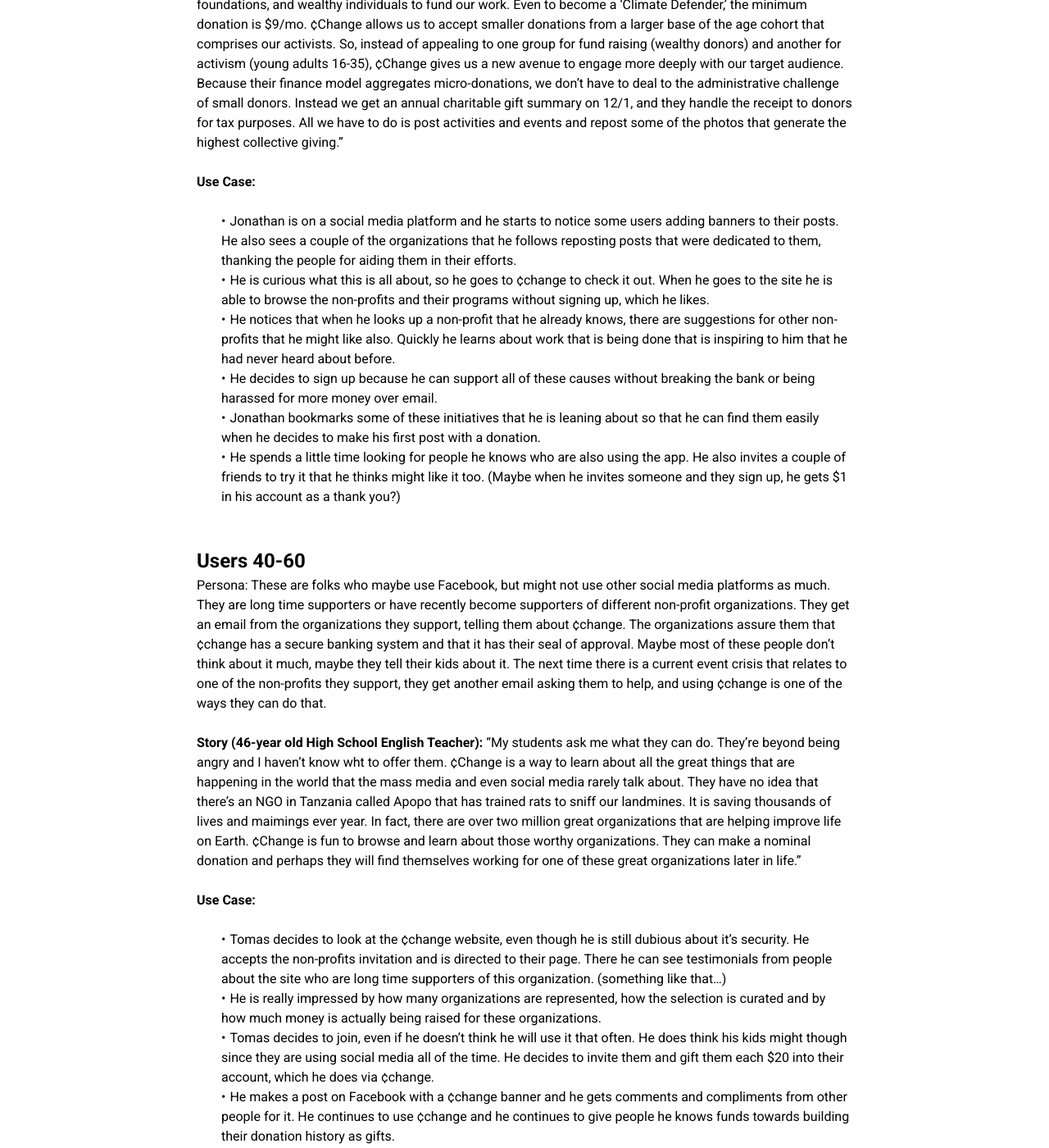
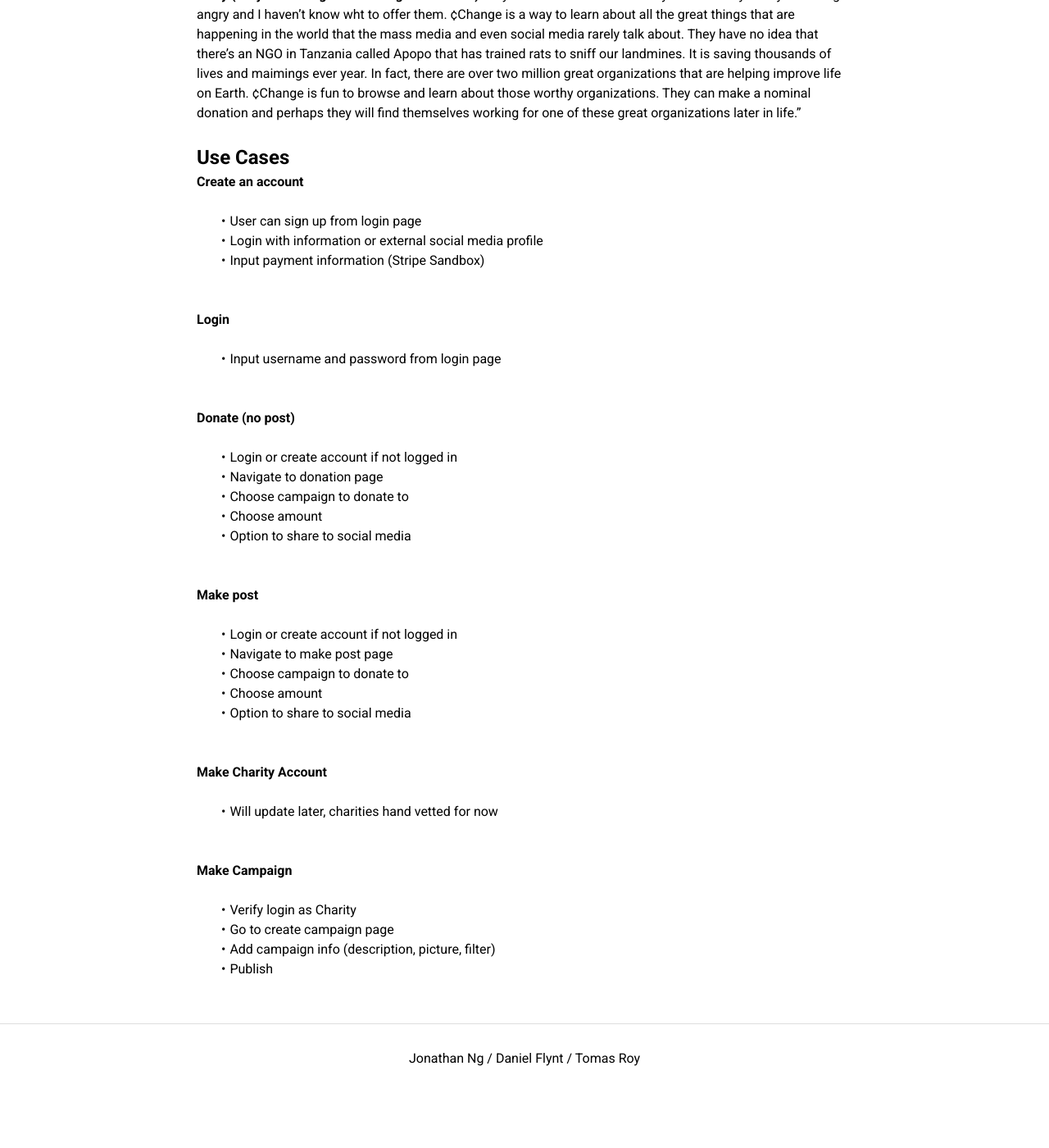
Before and after one commit to comp523-602/cchange-project, a Jekyll site: the page built from user-information.markdown, in a window 1280 px wide and 1400 px high, scrolled down 1169 px. Shown: the whole window at 82% size. Built offline with Jekyll 4.4.1, drawn with Linux system fonts in a browser that asks for light colours; after the commit the page ends 2502 px from its top, so only the background shows below that; some of the changed text lies outside the part shown.

Commit message:
Updated User Information

```diff
--- a/user-information.markdown
+++ b/user-information.markdown
@@ -10,34 +10,44 @@
 
 **Story (18-year old college freshman):** "I'm tired of hearing about how we're all doomed and the world is going to shit.  I want to do something, even if it's a little something, to make the world better. ¢Change helps me find the organizations that are doing important work, whether in the area of climate change, racial justice, the food system, fracking, etc. It motivates me to elevate my posts, so that friends or even strangers might be inspired to give to great organizations that are committed to the causes I care about. If my post inspires others to give, then my impact with 5¢ can grow to thousands of dollars. That makes me feel like I'm doing something more than waiting for the world to implode."
 
-**Use Case:**
-* Jonathan is on a social media platform and he starts to notice some users adding banners to their posts. He also sees a couple of the organizations that he follows reposting posts that were dedicated to them, thanking the people for aiding them in their efforts.
-* He is curious what this is all about, so he goes to ¢change to check it out. When he goes to the site he is able to browse the non-profits and their programs without signing up, which he likes.
-* He notices that when he looks up a non-profit that he already knows, there are suggestions for other non-profits that he might like also. Quickly he learns about work that is being done that is inspiring to him that he had never heard about before.
-* He decides to sign up because he can support all of these causes without breaking the bank or being harassed for more money over email.
-* Jonathan bookmarks some of these initiatives that he is leaning about so that he can find them easily when he decides to make his first post with a donation.
-* He spends a little time looking for people he knows who are also using the app. He also invites a couple of friends to try it that he thinks might like it too. (Maybe when he invites someone and they sign up, he gets $1 in his account as a thank you?)
-
 # Users 25-40
 **Persona:** This is someone who uses social media platforms somewhat to a great deal. They probably follow some non-profits or more socially/eco conscious folks on Facebook or Instagram. They would be drawn to ¢change because perhaps they have guilt for not doing more to contribute to issues that they want to see eradicated, but never feel that they the have extra income to make a significant donation. This is the first time they have seen an option for micro donating and that appeals to them.
 
 **Story (38-year old Program Manager at 350.org):** "We're still financially dependent on corporations, large foundations, and wealthy individuals to fund our work.  Even to become a 'Climate Defender,' the minimum donation is $9/mo.  ¢Change allows us to accept smaller donations from a larger base of the age cohort that comprises our activists. So, instead of appealing to one group for fund raising (wealthy donors) and another for activism (young adults 16-35), ¢Change gives us a new avenue to engage more deeply with our target audience.  Because their finance model aggregates micro-donations, we don't have to deal to the administrative challenge of small donors.  Instead we get an annual charitable gift summary on 12/1, and they handle the receipt to donors for tax purposes. All we have to do is post activities and events and repost some of the photos that generate the highest collective giving."
-
-**Use Case:**
-* Jonathan is on a social media platform and he starts to notice some users adding banners to their posts. He also sees a couple of the organizations that he follows reposting posts that were dedicated to them, thanking the people for aiding them in their efforts.
-* He is curious what this is all about, so he goes to ¢change to check it out. When he goes to the site he is able to browse the non-profits and their programs without signing up, which he likes.
-* He notices that when he looks up a non-profit that he already knows, there are suggestions for other non-profits that he might like also. Quickly he learns about work that is being done that is inspiring to him that he had never heard about before.
-* He decides to sign up because he can support all of these causes without breaking the bank or being harassed for more money over email.
-* Jonathan bookmarks some of these initiatives that he is leaning about so that he can find them easily when he decides to make his first post with a donation.
-* He spends a little time looking for people he knows who are also using the app. He also invites a couple of friends to try it that he thinks might like it too. (Maybe when he invites someone and they sign up, he gets $1 in his account as a thank you?)
 
 # Users 40-60
 Persona: These are folks who maybe use Facebook, but might not use other social media platforms as much. They are long time supporters or have recently become supporters of different non-profit organizations. They get an email from the organizations they support, telling them about ¢change. The organizations assure them that ¢change has a secure banking system and that it has their seal of approval. Maybe most of these people don't think about it much, maybe they tell their kids about it. The next time there is a current event crisis that relates to one of the non-profits they support, they get another email asking them to help, and using ¢change is one of the ways they can do that.
 
 **Story (46-year old High School English Teacher):** "My students ask me what they can do.  They're beyond being angry and I haven't know wht to offer them.  ¢Change is a way to learn about all the great things that are happening in the world that the mass media and even social media rarely talk about.  They have no idea that there's an NGO in Tanzania called Apopo that has trained rats to sniff our landmines.  It is saving thousands of lives and maimings ever year.  In fact, there are over two million great organizations that are helping improve life on Earth.  ¢Change is fun to browse and learn about those worthy organizations.  They can make a nominal donation and perhaps they will find themselves working for one of these great organizations later in life."
 
-**Use Case:**
-* Tomas decides to look at the ¢change website, even though he is still dubious about it's security.  He accepts the non-profits invitation and is directed to their page. There he can see testimonials from people about the site who are long time supporters of this organization. (something like that...)
-* He is really impressed by how many organizations are represented, how the selection is curated and by how much money is actually being raised for these organizations.
-* Tomas decides to join, even if he doesn't think he will use it that often. He does think his kids might though since they are using social media all of the time. He decides to invite them and gift them each $20 into their account, which he does via ¢change.
-* He makes a post on Facebook with a  ¢change banner and he gets comments and compliments from other people for it. He continues to use ¢change and he continues to give people he knows funds towards building their donation history as gifts.
+# Use Cases
+**Create an account**
+* User can sign up from login page
+* Login with information or external social media profile
+* Input payment information (Stripe Sandbox)
+
+**Login**
+* Input username and password from login page
+
+**Donate (no post)**
+* Login or create account if not logged in
+* Navigate to donation page
+* Choose campaign to donate to
+* Choose amount
+* Option to share to social media
+
+**Make post**
+* Login or create account if not logged in
+* Navigate to make post page
+* Choose campaign to donate to
+* Choose amount
+* Option to share to social media
+
+**Make Charity Account**
+* Will update later, charities hand vetted for now
+
+**Make Campaign**
+* Verify login as Charity
+* Go to create campaign page
+* Add campaign info (description, picture, filter)
+* Publish
```
